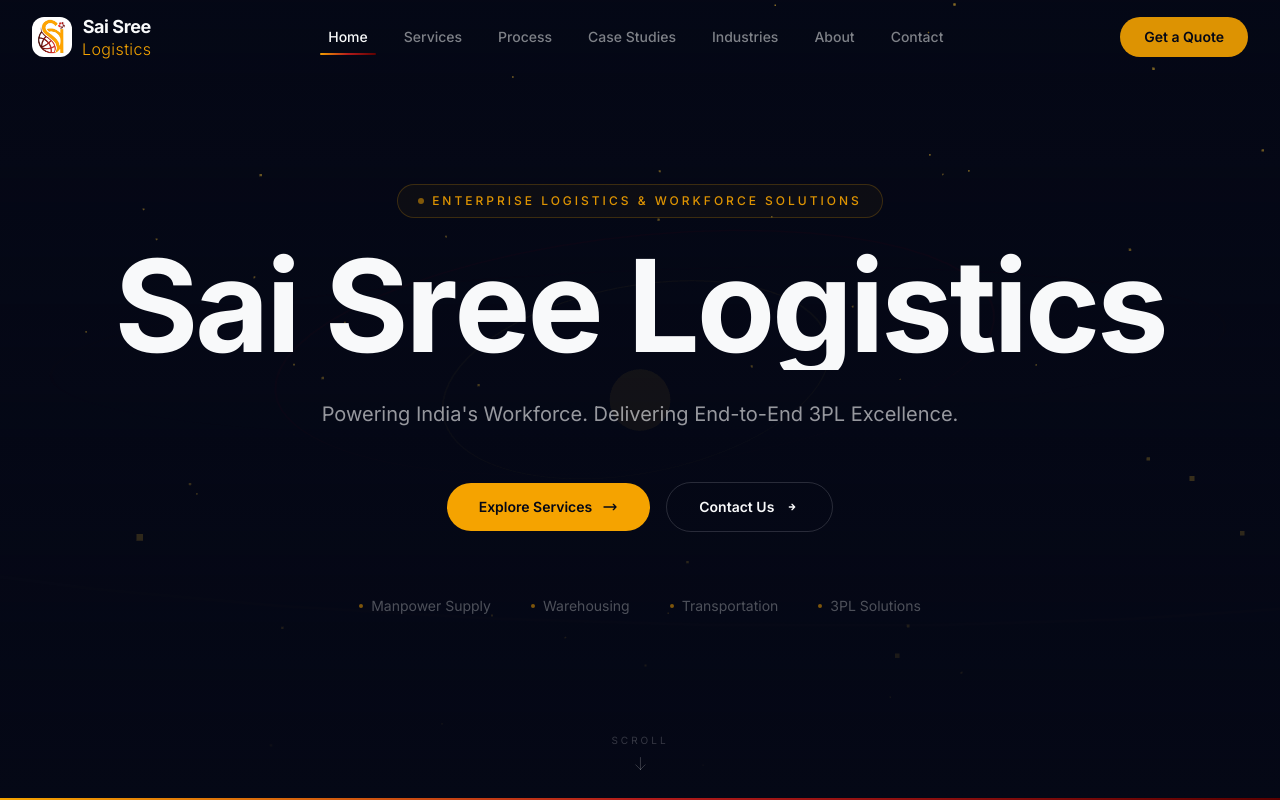
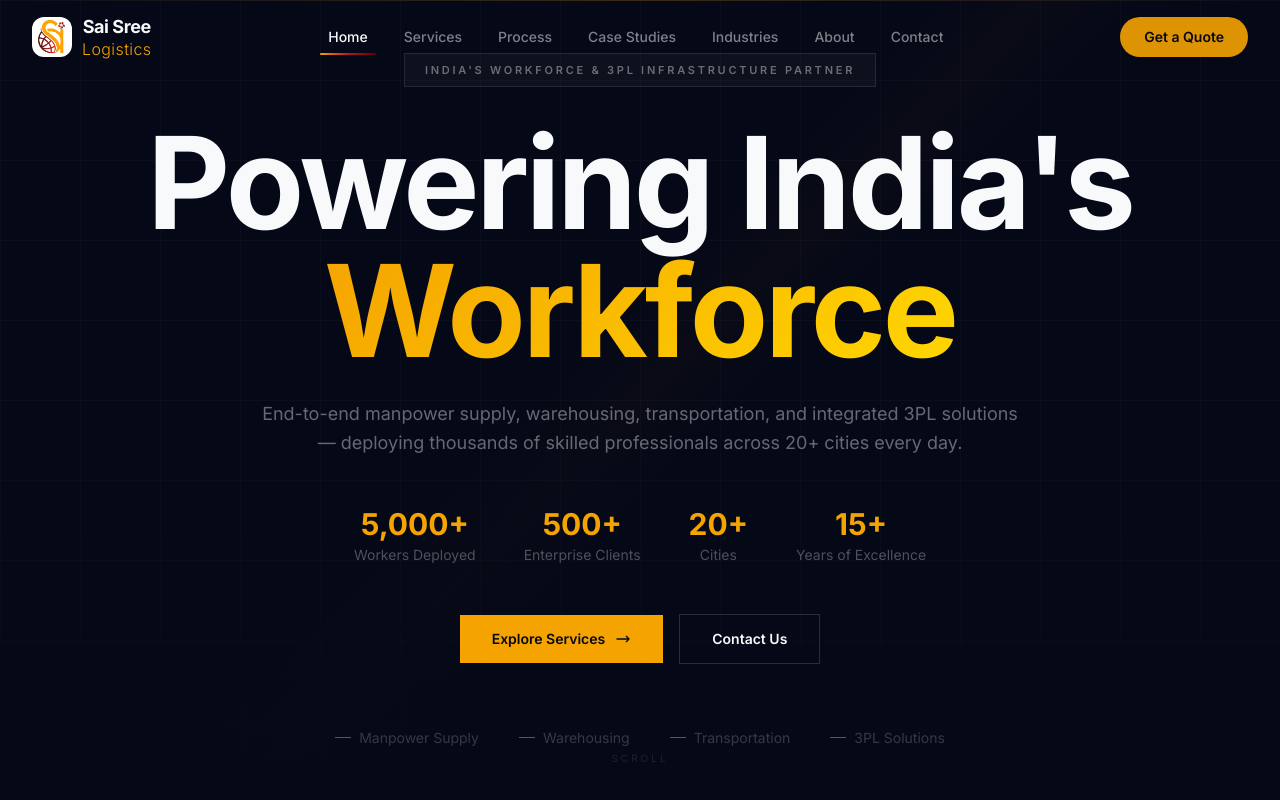
Before and after one commit to rd10032011-tech/sai-sree-logistics, a Next.js app: page / in a window 1280 px wide. Shown: the top 800 px of the page. Built offline with nearby package versions, Linux system fonts and the light colour scheme.

Commit message:
Hero redesign: premium industrial enterprise hero — removed ThreeBackground particles/rings, added industrial grid pattern overlay, 'Powering India\'s Workforce' headline, enterprise metrics strip (5k+ workers, 500+ clients, 20+ cities, 15+ years), GSAP text reveals with power eases

```diff
--- a/src/components/Hero.tsx
+++ b/src/components/Hero.tsx
@@ -1,233 +1,192 @@
 'use client';
 
-import { useEffect, useRef, useState, useCallback } from 'react';
-import { motion, AnimatePresence } from 'framer-motion';
+import { useEffect, useRef, useCallback } from 'react';
+import { motion } from 'framer-motion';
 import gsap from 'gsap';
-import ThreeBackground from './ThreeBackground';
 import { useLenisScroll } from '@/lib/lenis-context';
 
-const taglines = [
-  'India\'s Workforce & 3PL Infrastructure Partner',
-  'Powering India\'s Workforce. Delivering End-to-End 3PL Excellence.',
-  'Building the Backbone of Indian Industry.',
-];
-
-const services = [
-  { label: 'Manpower Supply', target: '#services' },
-  { label: 'Warehousing', target: '#services' },
-  { label: 'Transportation', target: '#services' },
-  { label: '3PL Solutions', target: '#services' },
+const metrics = [
+  { value: '5,000+', label: 'Workers Deployed' },
+  { value: '500+', label: 'Enterprise Clients' },
+  { value: '20+', label: 'Cities' },
+  { value: '15+', label: 'Years of Excellence' },
 ];
 
 export default function Hero() {
-  const [taglineIndex, setTaglineIndex] = useState(0);
+  const sectionRef = useRef<HTMLElement>(null);
   const titleRef = useRef<HTMLHeadingElement>(null);
-  const progressRef = useRef<HTMLDivElement>(null);
-  const exploreBtnRef = useRef<HTMLAnchorElement>(null);
-  const contactBtnRef = useRef<HTMLAnchorElement>(null);
+  const subtitleRef = useRef<HTMLParagraphElement>(null);
+  const metricsRef = useRef<HTMLDivElement>(null);
+  const ctaRef = useRef<HTMLDivElement>(null);
+  const serviceBarRef = useRef<HTMLDivElement>(null);
   const { scrollTo } = useLenisScroll();
-  const readyRef = useRef(false);
-
-  useEffect(() => {
-    readyRef.current = true;
-    const interval = setInterval(() => {
-      setTaglineIndex((prev) => (prev + 1) % taglines.length);
-    }, 3500);
-    return () => clearInterval(interval);
-  }, []);
 
   useEffect(() => {
     const ctx = gsap.context(() => {
       if (titleRef.current) {
-        const chars = titleRef.current.querySelectorAll('.char');
         gsap.fromTo(
-          chars,
-          { y: 100, opacity: 0, rotateX: -30 },
-          {
-            y: 0,
-            opacity: 1,
-            rotateX: 0,
-            duration: 1.2,
-            stagger: 0.03,
-            ease: 'power4.out',
-            delay: 0.3,
-          }
+          titleRef.current,
+          { y: 80, opacity: 0 },
+          { y: 0, opacity: 1, duration: 1.4, ease: 'power3.out', delay: 0.4 }
         );
       }
-
-      if (progressRef.current) {
+      if (subtitleRef.current) {
         gsap.fromTo(
-          progressRef.current,
-          { scaleX: 0 },
-          { scaleX: 1, duration: 2.5, ease: 'power2.out', delay: 1.5 }
+          subtitleRef.current,
+          { y: 30, opacity: 0 },
+          { y: 0, opacity: 1, duration: 1, ease: 'power2.out', delay: 0.9 }
+        );
+      }
+      if (metricsRef.current) {
+        const items = metricsRef.current.querySelectorAll('.metric-item');
+        gsap.fromTo(
+          items,
+          { y: 20, opacity: 0 },
+          { y: 0, opacity: 1, duration: 0.8, stagger: 0.08, ease: 'power2.out', delay: 1.3 }
+        );
+      }
+      if (ctaRef.current) {
+        gsap.fromTo(
+          ctaRef.current,
+          { y: 20, opacity: 0 },
+          { y: 0, opacity: 1, duration: 0.8, ease: 'power2.out', delay: 1.6 }
+        );
+      }
+      if (serviceBarRef.current) {
+        gsap.fromTo(
+          serviceBarRef.current,
+          { y: 15, opacity: 0 },
+          { y: 0, opacity: 1, duration: 0.8, ease: 'power2.out', delay: 1.9 }
         );
       }
     });
+    return () => ctx.revert();
+  }, []);
 
-    return () => ctx.revert();
-    }, []);
-
-  const handleExploreServices = useCallback((e: React.MouseEvent) => {
-    e.preventDefault();
-    const btn = exploreBtnRef.current;
-    if (!btn) return;
-    gsap.timeline({ onComplete: () => scrollTo('#services') })
-      .to(btn, { scale: 0.93, duration: 0.08, ease: 'power2.in' })
-      .to(btn, { scale: 1.07, duration: 0.15, ease: 'power2.out' })
-      .to(btn, { scale: 1, duration: 0.1, ease: 'power2.out' });
+  const handleScroll = useCallback((target: string) => {
+    scrollTo(target);
   }, [scrollTo]);
-
-  const handleContactClick = useCallback((e: React.MouseEvent) => {
-    e.preventDefault();
-    const btn = contactBtnRef.current;
-    if (!btn) return;
-    gsap.timeline({ onComplete: () => scrollTo('#contact') })
-      .to(btn, { scale: 0.93, duration: 0.08, ease: 'power2.in' })
-      .to(btn, { scale: 1.06, duration: 0.15, ease: 'power2.out' })
-      .to(btn, { scale: 1, duration: 0.1, ease: 'power2.out' });
-  }, [scrollTo]);
-
-  const title = 'Sai Sree Logistics';
 
   return (
     <section
       id="hero"
-      className="relative flex min-h-screen items-center justify-center overflow-hidden"
+      ref={sectionRef}
+      className="relative flex min-h-screen items-center justify-center overflow-hidden bg-background"
     >
-      <ThreeBackground />
+      <div
+        className="absolute inset-0 pointer-events-none"
+        style={{
+          backgroundImage:
+            'linear-gradient(rgba(255,255,255,0.025) 1px, transparent 1px), linear-gradient(90deg, rgba(255,255,255,0.025) 1px, transparent 1px)',
+          backgroundSize: '80px 80px',
+        }}
+      />
 
-      <div className="absolute inset-0 bg-gradient-to-b from-[#050816]/20 via-[#050816]/60 to-[#050816] pointer-events-none" />
+      <div
+        className="absolute inset-0 pointer-events-none"
+        style={{
+          background:
+            'linear-gradient(135deg, transparent 45%, rgba(245,163,0,0.02) 50%, transparent 55%)',
+        }}
+      />
 
-      <div className="absolute top-1/4 left-1/2 -translate-x-1/2 -translate-y-1/2 w-[800px] h-[800px] rounded-full bg-gradient-radial from-gold/[0.03] via-crimson/[0.01] to-transparent blur-3xl pointer-events-none" />
+      <div className="absolute inset-0 bg-gradient-to-b from-transparent via-transparent to-background pointer-events-none" />
 
-      <div className="relative z-10 mx-auto max-w-7xl px-6 text-center lg:px-8 w-full">
+      <div className="absolute top-0 left-0 right-0 h-px bg-gradient-to-r from-transparent via-gold/20 to-transparent pointer-events-none" />
+
+      <div className="relative z-10 mx-auto max-w-7xl px-6 lg:px-8 w-full">
         <motion.div
           initial={{ opacity: 0 }}
           animate={{ opacity: 1 }}
           transition={{ duration: 0.8 }}
+          className="text-center"
         >
-          <motion.div
-            initial={{ opacity: 0, y: 20 }}
-            animate={{ opacity: 1, y: 0 }}
-            transition={{ duration: 0.6, delay: 0.1 }}
-            className="mb-6"
-          >
-            <span className="inline-flex items-center gap-2 rounded-full border border-gold/20 bg-gold/[0.04] px-5 py-2 text-xs font-medium uppercase tracking-[0.25em] text-gold/90">
-              <span className="h-1.5 w-1.5 rounded-full bg-gold animate-pulse" />
-              Enterprise Logistics &amp; Workforce Solutions
+          <div className="mb-8">
+            <span className="inline-block border border-white/10 bg-white/[0.03] px-5 py-2 text-[11px] font-semibold uppercase tracking-[0.25em] text-white/40">
+              India&apos;s Workforce &amp; 3PL Infrastructure Partner
             </span>
-          </motion.div>
+          </div>
 
           <h1
             ref={titleRef}
-            className="mb-4 overflow-hidden text-5xl font-bold leading-none tracking-tight sm:text-6xl md:text-7xl lg:text-8xl xl:text-9xl"
-            style={{ perspective: '800px' }}
+            className="mb-6 text-5xl font-bold leading-none tracking-tight text-white sm:text-6xl md:text-7xl lg:text-8xl xl:text-9xl"
           >
-            {title.split('').map((char, i) => (
-              <span
-                key={i}
-                className="char inline-block"
-                style={{ opacity: 0 }}
-              >
-                {char === ' ' ? '\u00A0' : char}
-              </span>
-            ))}
+            Powering India&apos;s <br />
+            <span className="text-gradient-gold">Workforce</span>
           </h1>
 
-          <div className="mb-10 h-12 sm:h-14 flex items-center justify-center overflow-hidden">
-            <AnimatePresence mode="wait">
-              <motion.p
-                key={taglineIndex}
-                initial={{ opacity: 0, y: 30, filter: 'blur(4px)' }}
-                animate={{ opacity: 1, y: 0, filter: 'blur(0px)' }}
-                exit={{ opacity: 0, y: -30, filter: 'blur(4px)' }}
-                transition={{ duration: 0.6, ease: [0.16, 1, 0.3, 1] }}
-                className="text-base sm:text-lg md:text-xl text-white/60 max-w-3xl mx-auto leading-relaxed"
-              >
-                {taglines[taglineIndex]}
-              </motion.p>
-            </AnimatePresence>
+          <p
+            ref={subtitleRef}
+            className="mx-auto mb-12 max-w-3xl text-base leading-relaxed text-white/40 sm:text-lg"
+          >
+            End-to-end manpower supply, warehousing, transportation, and integrated 3PL solutions
+            — deploying thousands of skilled professionals across 20+ cities every day.
+          </p>
+
+          <div
+            ref={metricsRef}
+            className="mb-12 flex flex-wrap justify-center gap-x-12 gap-y-6"
+          >
+            {metrics.map((m) => (
+              <div key={m.label} className="metric-item text-center">
+                <span className="block text-2xl font-bold text-gold sm:text-3xl">{m.value}</span>
+                <span className="text-xs text-white/30 sm:text-sm">{m.label}</span>
+              </div>
+            ))}
           </div>
 
-          <motion.div
-            initial={{ opacity: 0, y: 20 }}
-            animate={{ opacity: 1, y: 0 }}
-            transition={{ duration: 0.6, delay: 0.4 }}
-            className="flex flex-wrap items-center justify-center gap-3 sm:gap-4"
-          >
-            <motion.a
-              ref={exploreBtnRef}
-              href="#services"
-              onClick={handleExploreServices}
-              className="group relative inline-flex items-center gap-2.5 overflow-hidden rounded-full bg-gold px-8 py-3.5 text-sm font-semibold text-background"
-              whileHover={{ scale: 1.04 }}
-              whileTap={{ scale: 0.97 }}
-            >
-              <span className="relative z-10">Explore Services</span>
-              <svg className="relative z-10 h-4 w-4 transition-transform duration-300 group-hover:translate-x-1" fill="none" viewBox="0 0 24 24" stroke="currentColor">
-                <path strokeLinecap="round" strokeLinejoin="round" strokeWidth={2} d="M17 8l4 4m0 0l-4 4m4-4H3" />
-              </svg>
-              <div className="absolute inset-0 -translate-x-full bg-white/20 transition-transform duration-300 group-hover:translate-x-0" />
-            </motion.a>
-            <motion.a
-              ref={contactBtnRef}
-              href="#contact"
-              onClick={handleContactClick}
-              className="inline-flex items-center gap-2.5 rounded-full border border-white/15 px-8 py-3.5 text-sm font-semibold text-white transition-all duration-300 hover:border-gold/50 hover:text-gold hover:bg-gold/[0.04]"
-              whileHover={{ scale: 1.04 }}
-              whileTap={{ scale: 0.97 }}
-            >
-              Contact Us
-              <svg className="h-4 w-4" fill="none" viewBox="0 0 24 24" stroke="currentColor">
-                <path strokeLinecap="round" strokeLinejoin="round" strokeWidth={2} d="M8 12h8m0 0l-4-4m4 4l-4 4" />
-              </svg>
-            </motion.a>
-          </motion.div>
+          <div ref={ctaRef}>
+            <div className="flex flex-wrap items-center justify-center gap-4">
+              <motion.a
+                href="#services"
+                onClick={(e) => { e.preventDefault(); handleScroll('#services'); }}
+                className="inline-flex items-center gap-2.5 bg-gold px-8 py-3.5 text-sm font-semibold text-background transition-all duration-300 hover:brightness-110 hover:shadow-gold"
+                whileHover={{ scale: 1.03 }}
+                whileTap={{ scale: 0.97 }}
+              >
+                Explore Services
+                <svg className="h-4 w-4" fill="none" viewBox="0 0 24 24" stroke="currentColor" strokeWidth={2}>
+                  <path strokeLinecap="round" strokeLinejoin="round" d="M17 8l4 4m0 0l-4 4m4-4H3" />
+                </svg>
+              </motion.a>
+              <motion.a
+                href="#contact"
+                onClick={(e) => { e.preventDefault(); handleScroll('#contact'); }}
+                className="inline-flex items-center gap-2.5 border border-white/15 px-8 py-3.5 text-sm font-semibold text-white transition-all duration-300 hover:border-gold/50 hover:text-gold hover:bg-gold/[0.04]"
+                whileHover={{ scale: 1.03 }}
+                whileTap={{ scale: 0.97 }}
+              >
+                Contact Us
+              </motion.a>
+            </div>
+          </div>
         </motion.div>
 
-        <motion.div
-          initial={{ opacity: 0, y: 20 }}
-          animate={{ opacity: 1, y: 0 }}
-          transition={{ duration: 0.6, delay: 0.7 }}
-          className="mt-16"
+        <div
+          ref={serviceBarRef}
+          className="mt-16 flex flex-wrap items-center justify-center gap-6 sm:gap-10"
         >
-          <div className="flex flex-wrap items-center justify-center gap-6 sm:gap-10">
-            {services.map((service) => (
-              <button
-                key={service.label}
-                onClick={() => scrollTo(service.target)}
-                className="group flex items-center gap-2 text-xs sm:text-sm text-white/30 hover:text-gold transition-colors duration-300"
-              >
-                <span className="h-1 w-1 rounded-full bg-gold/50 group-hover:bg-gold transition-colors duration-300" />
-                {service.label}
-              </button>
-            ))}
-          </div>
-        </motion.div>
+          {[
+            { label: 'Manpower Supply', target: '#services' },
+            { label: 'Warehousing', target: '#services' },
+            { label: 'Transportation', target: '#services' },
+            { label: '3PL Solutions', target: '#services' },
+          ].map((s) => (
+            <button
+              key={s.label}
+              onClick={() => handleScroll(s.target)}
+              className="group flex items-center gap-2 text-xs text-white/20 transition-colors duration-300 hover:text-gold sm:text-sm"
+            >
+              <span className="h-px w-4 bg-gold/50 group-hover:bg-gold transition-colors duration-300" />
+              {s.label}
+            </button>
+          ))}
+        </div>
       </div>
 
-      <div
-        ref={progressRef}
-        className="absolute bottom-0 left-0 h-[2px] w-full origin-left bg-gradient-primary scale-x-0"
-      />
-
-      <motion.div
-        initial={{ opacity: 0 }}
-        animate={{ opacity: 1 }}
-        transition={{ delay: 3, duration: 1 }}
-        className="absolute bottom-8 left-1/2 -translate-x-1/2"
-      >
-        <motion.div
-          animate={{ y: [0, 8, 0] }}
-          transition={{ duration: 2.5, repeat: Infinity, ease: 'easeInOut' }}
-          className="flex flex-col items-center gap-2"
-        >
-          <span className="text-[10px] uppercase tracking-[0.3em] text-white/20">Scroll</span>
-          <svg className="h-4 w-4 text-white/20" fill="none" viewBox="0 0 24 24" stroke="currentColor">
-            <path strokeLinecap="round" strokeLinejoin="round" strokeWidth={1.5} d="M19 14l-7 7m0 0l-7-7m7 7V3" />
-          </svg>
-        </motion.div>
-      </motion.div>
+      <div className="absolute bottom-8 left-1/2 -translate-x-1/2">
+        <span className="text-[10px] uppercase tracking-[0.3em] text-white/10">Scroll</span>
+      </div>
     </section>
   );
 }
```
